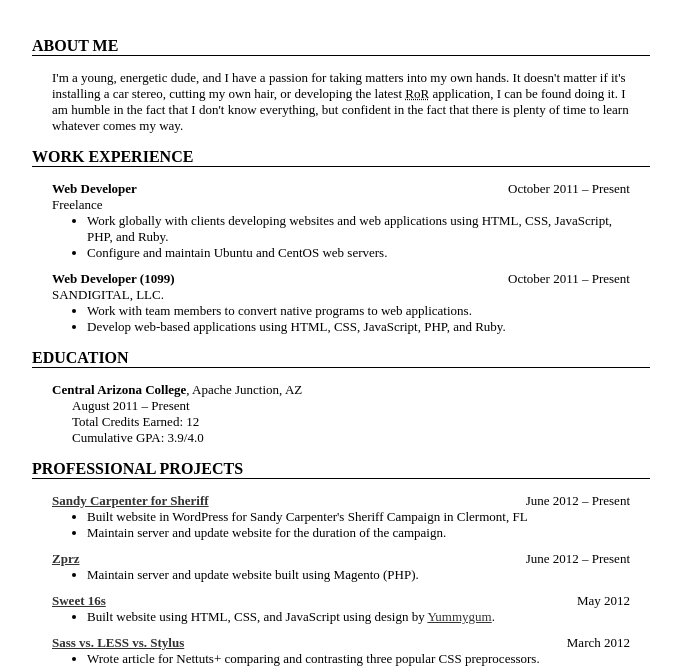
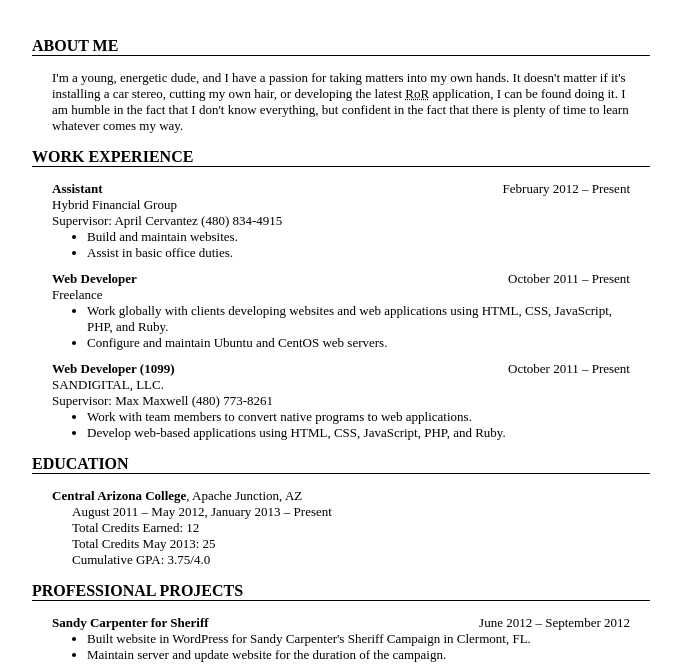
Before and after one commit to johnathancroom/Resume, a plain HTML site: page index.html in a window 1280 px wide. Shown: the part 128-798 px from the top of the page, without its empty margins (299-980 px from the left). Drawn offline with Linux system fonts and the light colour scheme.

Commit message:
Added Hybrid + simple changes

```diff
--- a/index.html
+++ b/index.html
@@ -28,6 +28,14 @@
 
   <h2>Work Experience</h2>
   <section class="experience">
+    <h3>Assistant <span>February 2012 &ndash; Present</span></h3>
+    Hybrid Financial Group<br>
+    Supervisor: April Cervantez (480) 834-4915
+    <ul>
+      <li>Build and maintain websites.</li>
+      <li>Assist in basic office duties.</li>
+    </ul>
+
     <h3>Web Developer <span>October 2011 &ndash; Present</span></h3>
     Freelance
     <ul>
@@ -36,7 +44,8 @@
     </ul>
 
     <h3>Web Developer (1099) <span>October 2011 &ndash; Present</span></h3>
-    SANDIGITAL, LLC.
+    SANDIGITAL, LLC.<br>
+    Supervisor: Max Maxwell (480) 773-8261
     <ul>
       <li>Work with team members to convert native programs to web applications.</li>
       <li>Develop web-based applications using HTML, CSS, JavaScript, PHP, and Ruby.</li>
@@ -47,17 +56,18 @@
   <section class="education">
     <h3><strong>Central Arizona College</strong>, Apache Junction, AZ</h3>
     <ul>
-      <li>August 2011 &ndash; Present</li>
+      <li>August 2011 &ndash; May 2012, January 2013 &ndash; Present</li>
       <li>Total Credits Earned: 12</li>
-      <li>Cumulative GPA: 3.9/4.0</li>
+      <li>Total Credits May 2013: 25</li>
+      <li>Cumulative GPA: 3.75/4.0</li>
     </ul>
   </section>
 
   <h2>Professional Projects</h2>
   <section class="projects">
-    <h3><a href="http://sandycarpenterforsheriff.com" target="_blank">Sandy Carpenter for Sheriff</a> <span>June 2012 &ndash; Present</span></h3>
+    <h3>Sandy Carpenter for Sheriff <span>June 2012 &ndash; September 2012</span></h3>
     <ul>
-      <li>Built website in WordPress for Sandy Carpenter's Sheriff Campaign in Clermont, FL</li>
+      <li>Built website in WordPress for Sandy Carpenter's Sheriff Campaign in Clermont, FL.</li>
       <li>Maintain server and update website for the duration of the campaign.
     </ul>
 
```
